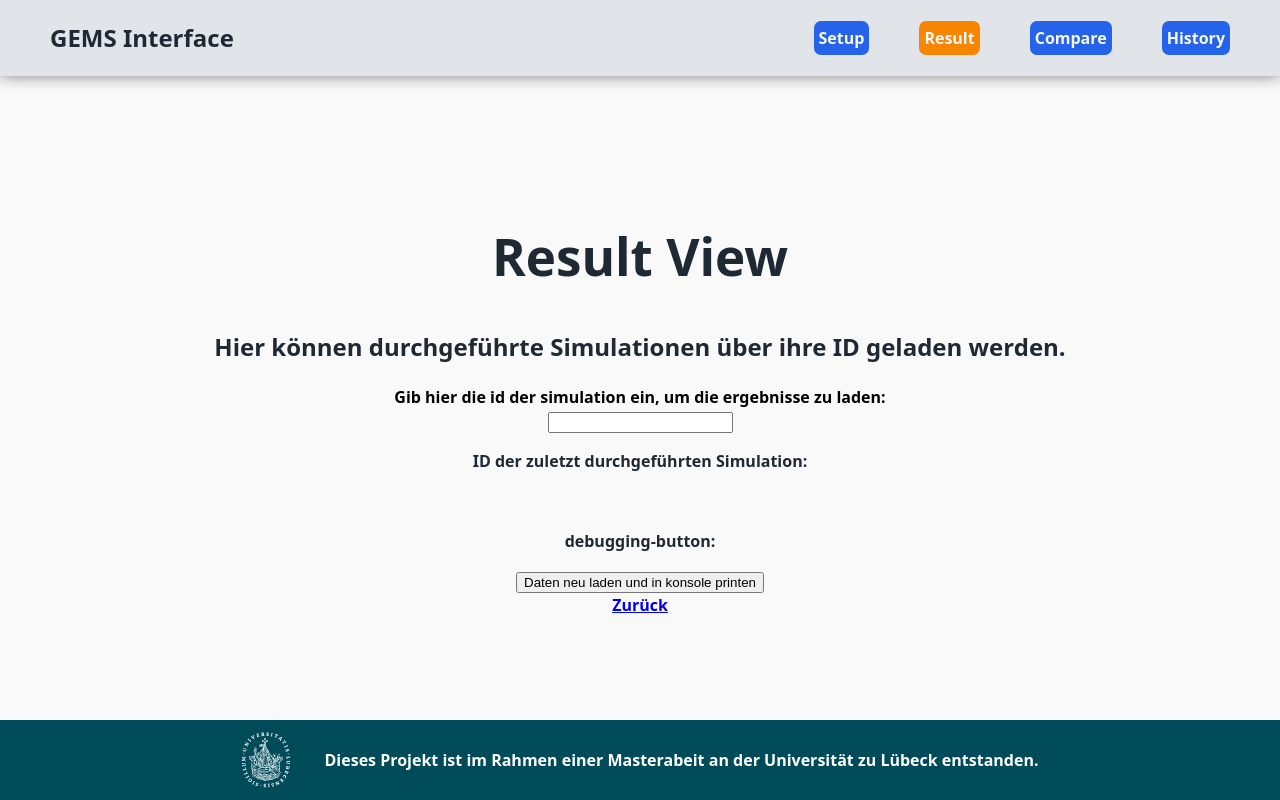
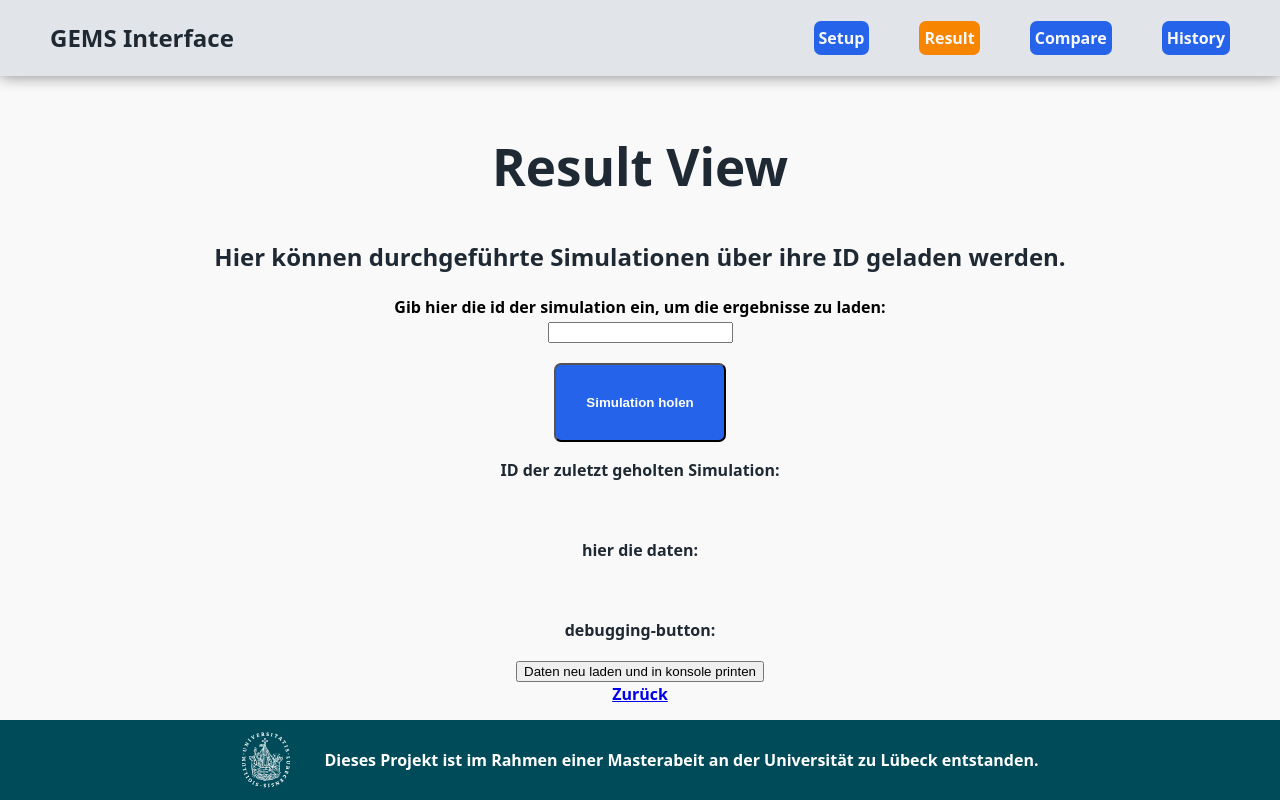
Before and after one commit to cjf999/masterarbeit, a React (Vite) app in the folder packages/frontend/: page /result in a window 1280 px wide. Built offline with nearby package versions, Linux system fonts and the light colour scheme.

Commit message:
fixed result fetching, uncontrolled input now controlled

```diff
--- a/packages/frontend/src/index.css
+++ b/packages/frontend/src/index.css
@@ -217,4 +217,5 @@ p {
   box-shadow: 1px 1px 15px #888888;
   background-color: #2b6af1;
   border-radius: 7px;
+  cursor: pointer;
 }
--- a/packages/frontend/src/pages/Result.tsx
+++ b/packages/frontend/src/pages/Result.tsx
@@ -27,6 +27,7 @@ export default function Result() {
     */
 
     const [simulationId, setSimulationId] = useState("");
+    const [inputValue, setInputValue] = useState(""); //
     const [data, setData] = useState(null);
 
     //holt state prop aus aktueller location um später {id} an URL anzuhängen
@@ -59,6 +60,7 @@ export default function Result() {
     //submit handler
     const handleSubmit = async (event: React.FormEvent<HTMLFormElement>) => {
         event.preventDefault();
+        setSimulationId(inputValue);
         const data = new FormData(event.currentTarget);
         const simId = data.get("id") as string;
         console.log('looking for simId', simId);
@@ -76,15 +78,33 @@ export default function Result() {
         <h1>Result View</h1>
         <h2>Hier können durchgeführte Simulationen über ihre ID geladen werden.</h2>
 
-        <form onSubmit={handleSubmit} className="result-form">
+        <form onSubmit={handleSubmit} className="result-form" >
             Gib hier die id der simulation ein, um die ergebnisse zu laden:
             <div>
-                {
-                    simulationId ? <input name="id" type="text" value={simulationId} /> : <input name="id" type="text" />
-                }
+
+                    <input
+                    name="id"
+                    type="text"
+                    value={inputValue}
+                    onChange={e => setInputValue(e.target.value)}
+                    />
+
             </div>
+            <button
+            type="submit"
+            className="button-container start-button"
+            style={{marginTop: "20px"}}
+            >
+                Simulation holen
+            </button>
         </form>
-        <p>ID der zuletzt durchgeführten Simulation: {simulationId}</p>
+        <p>ID der zuletzt geholten Simulation: {inputValue}</p>
+        <br />
+        <div>
+            <p>hier die daten:
+
+            </p>
+        </div>
         <br />
         <p>debugging-button:</p>
         <div>
--- a/packages/frontend/src/pages/Setup.tsx
+++ b/packages/frontend/src/pages/Setup.tsx
@@ -115,7 +115,7 @@ function Setup(){
             <form className="setup-form" onSubmit={handleSubmit}>
                 <div className="input-rows"> {/** ich bin dumm, das sind columns, nicht rows */}
                     <div className="setup-row">
-                        <Tooltip title={popsizeTooltip} placement="right" arrow slots={{transition: Zoom}} slotProps={{tooltip:{sx:{fontSize: "0.9rem", maxWidth: "150px"}}}}>
+                        <Tooltip title={popsizeTooltip} placement="right" arrow slots={{transition: Zoom}} slotProps={{tooltip:{sx:{fontSize: "0.9rem", maxWidth: "180px"}}}}>
                         <div className="param">
                             <p>Hier wird die  <i>Populationsgröße</i> eingegeben</p>
                             <input name="popSize" type="number" />
@@ -125,7 +125,7 @@ function Setup(){
                             )}</div>
                         </div>
                         </Tooltip>
-                        <Tooltip title={transmissionrateTooltip} placement="right" arrow slots={{transition: Zoom}} slotProps={{tooltip:{sx:{fontSize: "0.9rem", maxWidth: "150px"}}}}>
+                        <Tooltip title={transmissionrateTooltip} placement="right" arrow slots={{transition: Zoom}} slotProps={{tooltip:{sx:{fontSize: "0.9rem", maxWidth: "180px"}}}}>
                         <div className="param">
                             <p>Hier wird die <i>Übertragungsrate</i> angegeben</p>
                             <input name="transmissionRate" type="number" step="0.01" min="0" />
@@ -135,10 +135,10 @@ function Setup(){
                             )}</div>
                         </div>
                         </Tooltip>
-                        <Tooltip title={interventionTooltip} placement="right" arrow slots={{transition: Zoom}} slotProps={{tooltip:{sx:{fontSize: "0.9rem", maxWidth: "150px"}}}}>
+                        <Tooltip title={interventionTooltip} placement="right" arrow slots={{transition: Zoom}} slotProps={{tooltip:{sx:{fontSize: "0.9rem", maxWidth: "180px"}}}}>
                         <div className="param" id="intervention-param">
                             <p>Hier wird die <i>Intervention</i> angegeben</p>
-                            <input name="intervention" type="text" disabled/>
+                            <input name="intervention" type="text"/>
                             <div>{params.map((item) => (
                                 <p style={{fontWeight: "800"}}>Der Placeholder-Wert ist: {item.intervention}</p>
                             )
@@ -148,7 +148,7 @@ function Setup(){
                     </div>
                     {/** second row */}
                     <div className="setup-row">
-                        <Tooltip title={householdsizeTooltip} placement="right" arrow slots={{transition: Zoom}} slotProps={{tooltip:{sx:{fontSize: "0.9rem", maxWidth: "150px"}}}}>
+                        <Tooltip title={householdsizeTooltip} placement="right" arrow slots={{transition: Zoom}} slotProps={{tooltip:{sx:{fontSize: "0.9rem", maxWidth: "180px"}}}}>
                         <div className="param">
                             <p>Hier wird die <i>Household Size</i> angegeben</p>
                             <input name="avgHouseholdSize" type="number" />
@@ -158,7 +158,7 @@ function Setup(){
                             )}</div>
                         </div>
                         </Tooltip>
-                        <Tooltip title={schoolsizeTooltip} placement="right" arrow slots={{transition: Zoom}} slotProps={{tooltip:{sx:{fontSize: "0.9rem", maxWidth: "150px"}}}}>
+                        <Tooltip title={schoolsizeTooltip} placement="right" arrow slots={{transition: Zoom}} slotProps={{tooltip:{sx:{fontSize: "0.9rem", maxWidth: "180px"}}}}>
                         <div className="param">
                             <p>Hier wird die <i>School Size</i> angegeben</p>
                             <input name="avgSchoolSize" type="number" />
@@ -168,7 +168,7 @@ function Setup(){
                             )}</div>
                         </div>
                         </Tooltip>
-                        <Tooltip title={officesizeTooltip} placement="right" arrow slots={{transition: Zoom}} slotProps={{tooltip:{sx:{fontSize: "0.9rem", maxWidth: "150px"}}}}>
+                        <Tooltip title={officesizeTooltip} placement="right" arrow slots={{transition: Zoom}} slotProps={{tooltip:{sx:{fontSize: "0.9rem", maxWidth: "180px"}}}}>
                         <div className="param">
                             <p>Hier wird die <i>Office Size</i> angegeben</p>
                             <input name="avgOfficeSize" type="number" />
@@ -181,7 +181,7 @@ function Setup(){
                     </div>
                     {/** third row */}
                     <div className="setup-row">
-                        <Tooltip title={startdateTooltip} placement="right" arrow slots={{transition: Zoom}} slotProps={{tooltip:{sx:{fontSize: "0.9rem", maxWidth: "150px"}}}}>
+                        <Tooltip title={startdateTooltip} placement="right" arrow slots={{transition: Zoom}} slotProps={{tooltip:{sx:{fontSize: "0.9rem", maxWidth: "180px"}}}}>
                         <div className="param">
                             <p>Hier wird das <i>Startdatum</i> angegeben</p>
                             <input name="startDate" type="date" />
@@ -191,7 +191,7 @@ function Setup(){
                             )}</div>
                         </div>
                         </Tooltip>
-                        <Tooltip title={enddateTooltip} placement="right" arrow slots={{transition: Zoom}} slotProps={{tooltip:{sx:{fontSize: "0.9rem", maxWidth: "150px"}}}}>
+                        <Tooltip title={enddateTooltip} placement="right" arrow slots={{transition: Zoom}} slotProps={{tooltip:{sx:{fontSize: "0.9rem", maxWidth: "180px"}}}}>
                         <div className="param">
                             <p>Hier wird das <i>Enddatum</i> angegeben</p>
                             <input name="endDate" type="date" />
@@ -201,7 +201,7 @@ function Setup(){
                             )}</div>
                         </div>
                         </Tooltip>
-                        <Tooltip title={seedTooltip} placement="right" arrow slots={{transition: Zoom}} slotProps={{tooltip:{sx:{fontSize: "0.9rem", maxWidth: "150px"}}}}>
+                        <Tooltip title={seedTooltip} placement="right" arrow slots={{transition: Zoom}} slotProps={{tooltip:{sx:{fontSize: "0.9rem", maxWidth: "180px"}}}}>
                         <div className="param">
                             <p>Hier wird der <i>Seed</i> angegeben</p>
                             <input name="seed" type="number" />
@@ -212,9 +212,12 @@ function Setup(){
                         </div>
                         </Tooltip>
                     </div>
-                    <button type="submit" className="button-container start-button" >
+                    <button type="submit" className="button-container start-button">
                         Simulation starten
                     </button>
+                    <div className="error-container">
+                        {/**hier errornachricht */}
+                    </div>
                 </div>
             </form>
             <Footer />
```
